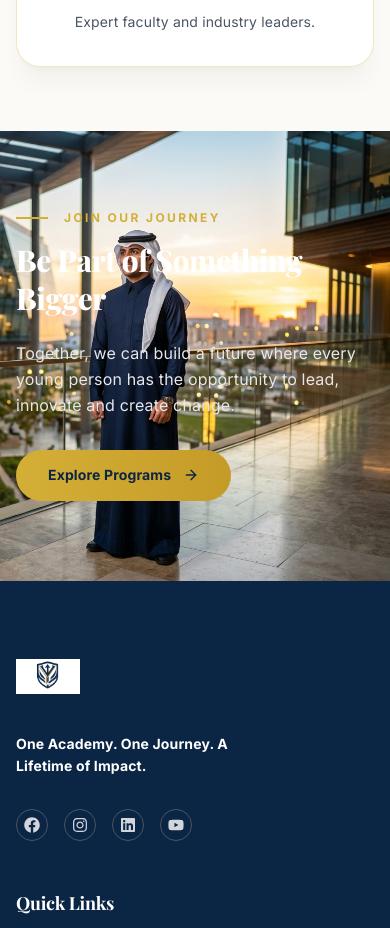
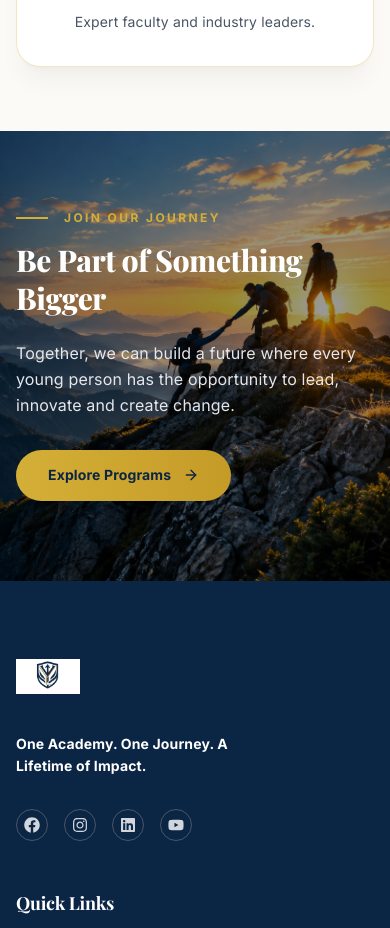
Before and after one commit to SabbirRshuvo/young-leaders-academy, a Next.js app: page /en/about in a window 390 px wide. Shown: the part 4280-5208 px from the top of the page. Built offline with nearby package versions, Linux system fonts and the light colour scheme; no server answers.

Commit message:
payment multilangual responsive application database setup email notifications done

```diff
--- a/app/[locale]/contact/page.tsx
+++ b/app/[locale]/contact/page.tsx
@@ -14,8 +14,8 @@ export default function ContactPage() {
     <main className="flex min-h-screen flex-col items-center justify-start w-full bg-white">
       <ContactHero />
       <ContactFormSection />
+      <ContactImageBanner />
       <GlobalPresence />
-      <ContactImageBanner />
       <ContactCta />
     </main>
   );
--- a/components/about/JoinOurJourney.tsx
+++ b/components/about/JoinOurJourney.tsx
@@ -12,7 +12,7 @@ export default function JoinOurJourney() {
 
       {/* Background Image */}
       <Image
-        src="/enjoy.png" // Placeholder for hikers image
+        src="/universities-discuss.png" // Placeholder for hikers image
         alt="Hikers on a mountain summit"
         fill
         sizes="100vw"
@@ -21,7 +21,7 @@ export default function JoinOurJourney() {
       />
 
       {/* Gradient Overlay */}
-      <div className="absolute inset-0 "></div>
+      <div className="absolute inset-0 bg-black/40 "></div>
 
       {/* Content Container aligned with site max-width */}
       <div className="max-w-[1440px] mx-auto w-full px-4 sm:px-6 lg:px-8 py-16 md:py-24 relative z-20">
--- a/components/contact/ContactCta.tsx
+++ b/components/contact/ContactCta.tsx
@@ -71,7 +71,7 @@ export default function ContactCta() {
     <section className="relative w-full overflow-hidden flex items-center min-h-[400px] md:min-h-[450px]">
 
       <Image
-        src="/enjoy.png"
+        src="/about-banner.png"
         alt="Hikers on a mountain summit"
         fill
         sizes="100vw"
@@ -80,7 +80,7 @@ export default function ContactCta() {
       />
 
       {/* Gradient Overlay */}
-      <div className="absolute inset-0 "></div>
+      <div className="absolute inset-0 bg-black/40"></div>
 
       {/* Content Container */}
       <div className="max-w-[1440px] mx-auto w-full px-4 sm:px-6 lg:px-12 py-16 md:py-20 relative z-20">
--- a/components/home/Hero.tsx
+++ b/components/home/Hero.tsx
@@ -13,9 +13,9 @@ export default function Hero() {
       {/* Background Image */}
       <div
         className="absolute inset-0 z-0 bg-cover bg-left bg-no-repeat"
-        style={{ backgroundImage: `url('/main-banner.png')` }}
+        style={{ backgroundImage: `url('/home-banner.png')` }}
       >
-        <div className="absolute inset-0 bg-gradient-to-r from-[#0B2545] via-[#0B2545]/60 to-transparent "></div>
+        <div className="absolute inset-0 bg-gradient-to-r from-[#0B2545] via-[#0B2545]/95 to-transparent "></div>
       </div>
 
       <div className="max-w-[1440px] mx-auto px-4 sm:px-6 lg:px-12 w-full relative z-10">
```
Also changed, not shown: public/home-banner.png (added).
